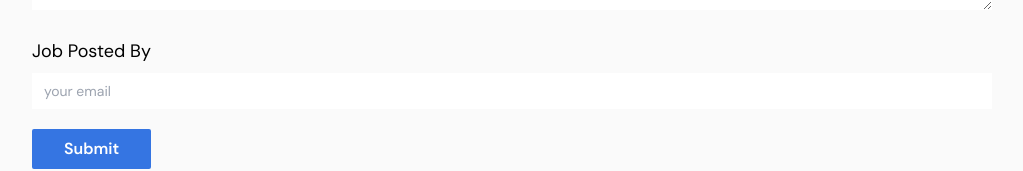
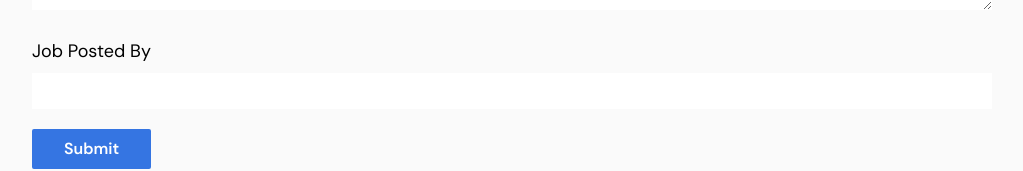
Before and after one commit to ashwinikrishnajirao/Jobify, a React (Vite) app in the folder job-portal-client/: page /post-job in a window 1280 px wide. Shown: the part 890-1061 px from the top of the page, without its empty margins (128-1151 px from the left). Built offline with nearby package versions, Linux system fonts and the light colour scheme; no server answers.

Commit message:
Job Posting

```diff
--- a/job-portal-client/src/Pages/CreateJob.jsx
+++ b/job-portal-client/src/Pages/CreateJob.jsx
@@ -1,9 +1,29 @@
-import React from "react";
-import { useState } from "react";
+import React, { useEffect, useState } from "react";
 import { useForm } from "react-hook-form";
 import CreatableSelect from "react-select/creatable";
+import { getAuth,onAuthStateChanged } from "firebase/auth";
+import app from '../firebase/firebase.config';
+
+
+
+
 
 const CreateJob = () => {
+  const auth = getAuth(app);
+    const [email, setEmail] = useState('');
+
+    useEffect(() => {
+      const unsubscribe = auth.onAuthStateChanged(user => {
+        if (user) {
+            setEmail(user.email);
+        } else {
+            setEmail('');
+        }
+    });
+
+    return () => unsubscribe();
+}, [auth]);
+
   const [selectedOption, setSelectedOption] = useState(null);
   const {
     register,
@@ -192,12 +212,13 @@ const CreateJob = () => {
           <div className="w-full">
             <label className="block mb-2 text-lg">Job Posted By</label>
             <input
-              type="email"
-              placeholder="your email"
-              {...register("postedBy")}
-              className="create-job-input"
+                type="email"
+                value={email} // Set the value to the user's email
+                readOnly // Make the input read-only to prevent users from changing it
+                className="create-job-input"
+                {...register("postedBy")}
             />
-          </div>
+        </div>
 
           <input
             type="submit"
```
